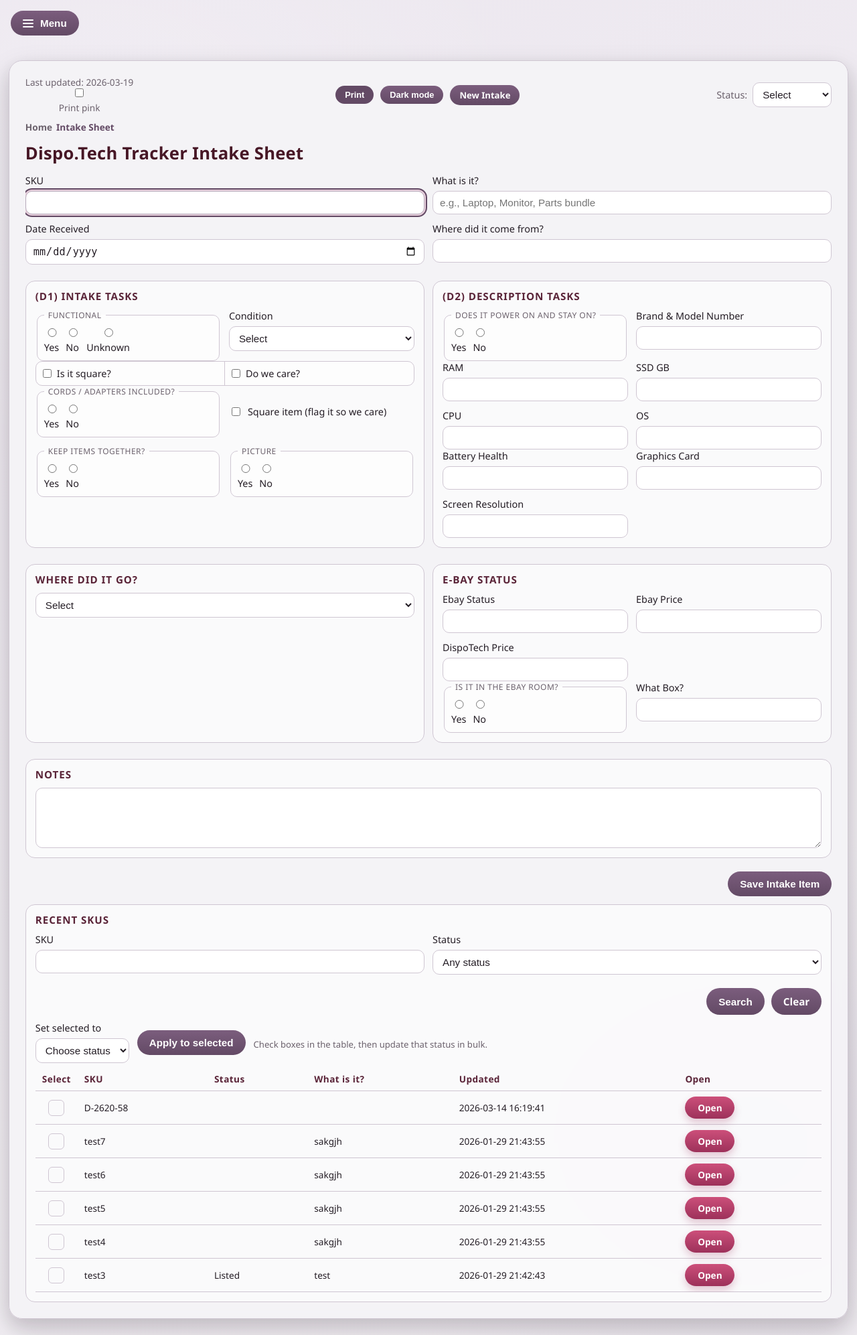
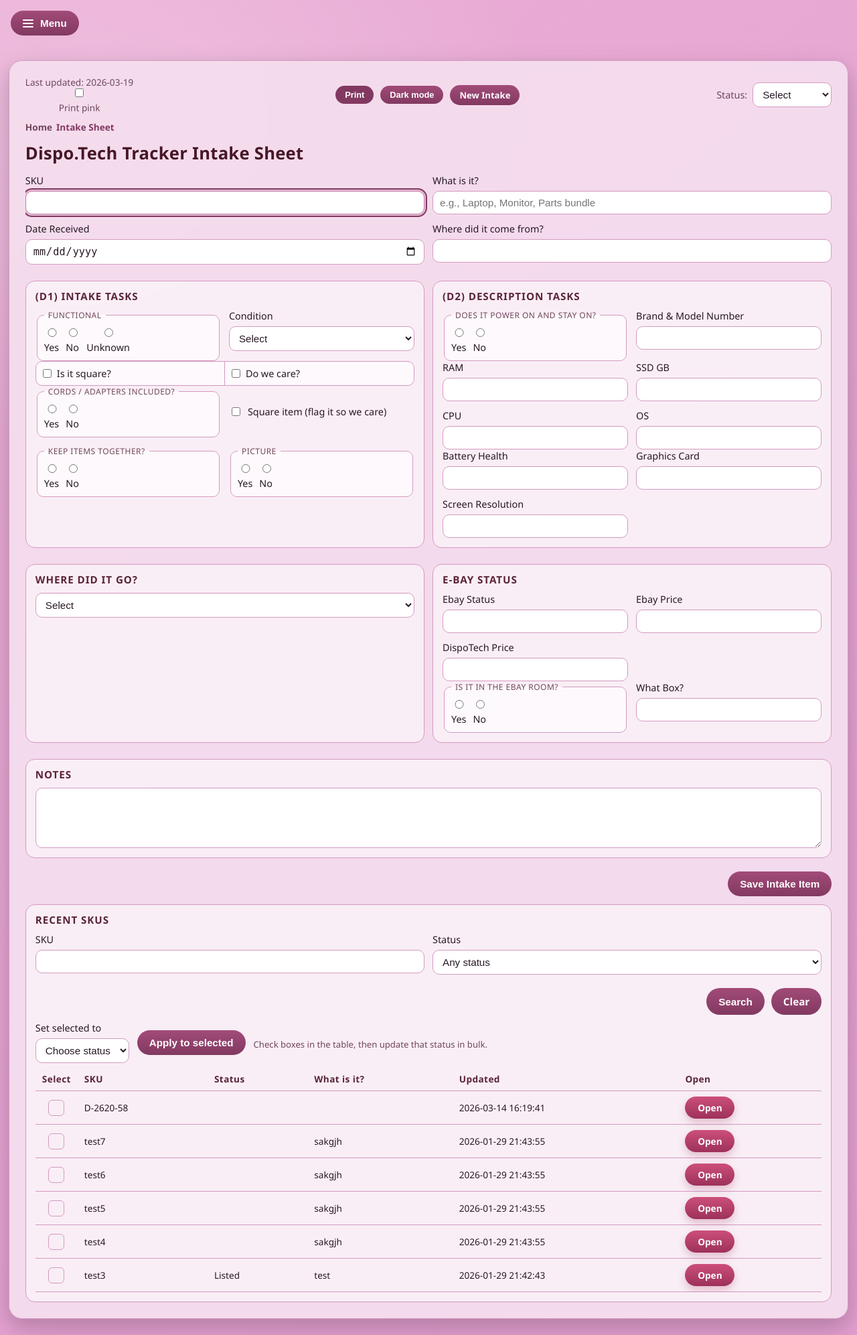
Before and after one commit to MrZech/pinksheet, a PHP site: page / in a window 1280 px wide. Shown: the whole page at 67% size. Run offline with PHP 8.4, Linux system fonts and the light colour scheme; data comes from the database, SQL or seed files in the repository.

Commit message:
light mode fixed

```diff
--- a/assets/style.css
+++ b/assets/style.css
@@ -1,13 +1,13 @@
 :root {
-  --page-bg: #ece7ef;
-  --page-bg-alt: #f3f0f4;
-  --sheet-bg: rgba(245, 243, 247, 0.92);
-  --ink: #241d25;
-  --muted: #6c626d;
-  --line: #cfc6d2;
-  --line-strong: #b6a9ba;
-  --accent: #7b5d7d;
-  --accent-strong: #634a65;
+  --page-bg: #eaaed6;
+  --page-bg-alt: #e29ccf;
+  --sheet-bg: rgba(245, 223, 238, 0.92);
+  --ink: #281825;
+  --muted: #70475b;
+  --line: #d39ac0;
+  --line-strong: #c07cab;
+  --accent: #a14b78;
+  --accent-strong: #823961;
   --ok-bg: #e8f8ef;
   --ok-ink: #1f6940;
   --err-bg: #fde9ee;
@@ -41,8 +41,8 @@ body {
   font-family: "Segoe UI", "Trebuchet MS", "Tahoma", sans-serif;
   color: var(--ink);
   background:
-    radial-gradient(1100px 820px at 12% 10%, rgba(255, 255, 255, 0.25), transparent 60%),
-    radial-gradient(950px 760px at 88% 86%, rgba(180, 168, 190, 0.22), transparent 62%),
+    radial-gradient(1100px 820px at 12% 10%, rgba(255, 255, 255, 0.22), transparent 60%),
+    radial-gradient(950px 760px at 88% 86%, rgba(234, 174, 214, 0.35), transparent 62%),
     linear-gradient(145deg, var(--page-bg) 0%, var(--page-bg-alt) 100%);
 }
 
```
